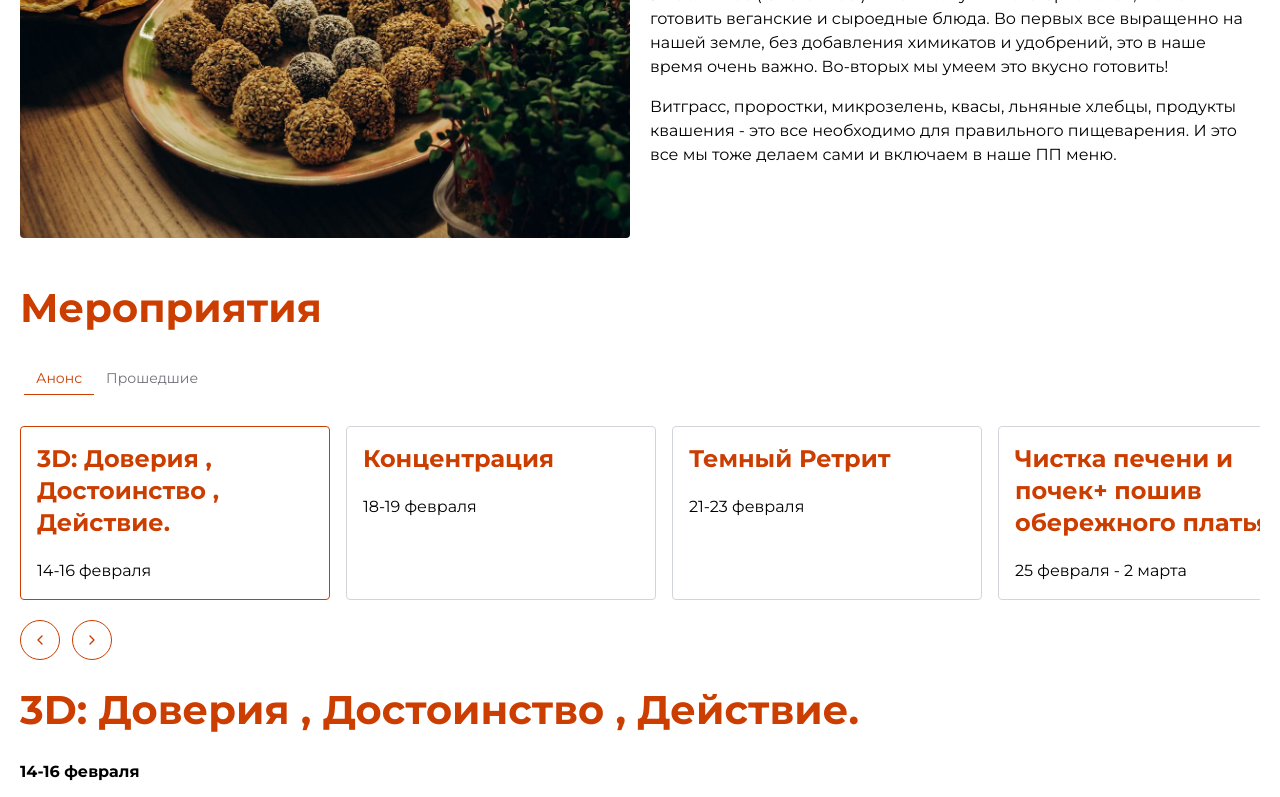
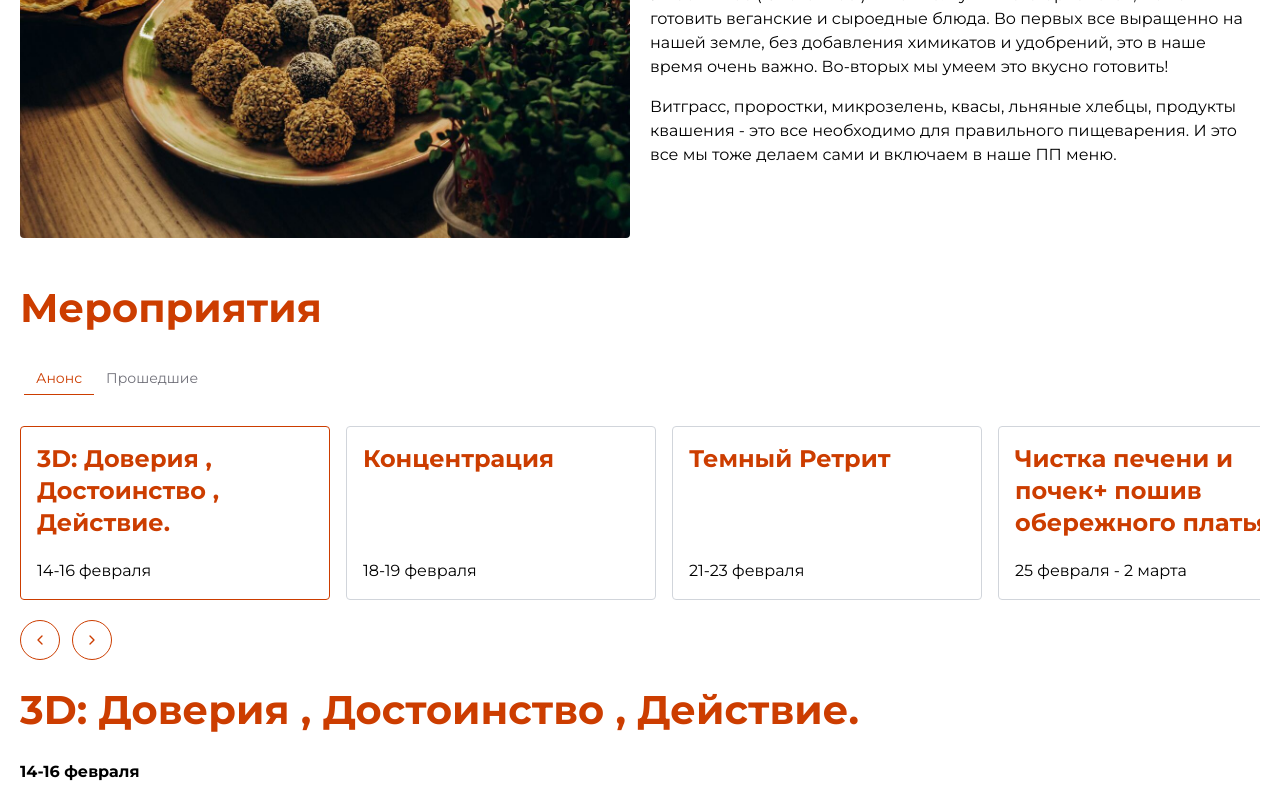
Before and after one commit to SonyaBoris/shavasana, a Next.js app: page / in a window 1280 px wide. Shown: the part 2098-2895 px from the top of the page. Built offline with nearby package versions, Linux system fonts and the light colour scheme.

Commit message:
Add loader, edit kitchens images

```diff
--- a/components/AboutCarousel.jsx
+++ b/components/AboutCarousel.jsx
@@ -4,7 +4,7 @@ import { useState, useEffect, useMemo } from 'react'
 import { Carousel, CarouselContent, CarouselItem } from "@/components/ui/carousel"
 import clsx from 'clsx'
 import { Button } from './ui/button'
-import { ChevronLeft, ChevronRight, Images } from 'lucide-react';
+import { ChevronLeft, ChevronRight } from 'lucide-react';
 import Image from 'next/image'
 
 const AboutCarousel = () => {
@@ -67,7 +67,7 @@ const AboutCarousel = () => {
     {
       id: 4,
       text: "Кухня-столовая очень большая. Тут очень уютно. Здесь можно проводить лекции, мастер классы, сидя на огромном диване. Можно просто подключиться к проводному интернету и работать на хорошей скорости. Здесь много музыкальных инструментов: пианино, укулеле, барабан, глюкофон, поющие чаши.",
-      images: ["/images/bath1.jpg", "/images/bath2.jpg", "/images/bath1.jpg"],
+      images: ["/images/kitchen1.jpg", "/images/kitchen2.jpg", "/images/kitchen3.jpg"],
     }
   ]
 
--- a/components/EventAnons.jsx
+++ b/components/EventAnons.jsx
@@ -63,14 +63,6 @@ const EventAnons = () => {
       desc: "Такого полезного и приятного отдыха вы еще не пробовали! А вы знаете , что в этот период как раз самое благоприятное время для очищения печени?",
       about: "За эти 5 дней детокса каждая участница успеет сшить себе обережное платье из натуральной ткани по своим мерам",
       plan: ["Медитациями убираем негатив из нашей ауры", "Оздоровительными занятиями расшевеливаем свои суставы, улучшаем кровообращение и лимфоток", "Вкусным и полезным питанием наполняем свой организм необходимыми нутриентами", "Много активно двигаемся на свежем воздухе", "Идем в баньку"]
-    },
-    {
-      id: 5,
-      date: "25 февраля - 2 марта",
-      title: "Чистка печени и почек+ пошив обережного платья",
-      desc: "Такого полезного и приятного отдыха вы еще не пробовали! А вы знаете , что в этот период как раз самое благоприятное время для очищения печени?",
-      about: "За эти 5 дней детокса каждая участница успеет сшить себе обережное платье из натуральной ткани по своим мерам",
-      plan: ["Медитациями убираем негатив из нашей ауры", "Оздоровительными занятиями расшевеливаем свои суставы, улучшаем кровообращение и лимфоток", "Вкусным и полезным питанием наполняем свой организм необходимыми нутриентами", "Много активно двигаемся на свежем воздухе", "Идем в баньку"]
     }
   ], []);
 
@@ -81,7 +73,7 @@ const EventAnons = () => {
           {events.map(event => (
             <CarouselItem
               key={event.id}
-              className={`lg:basis-1/4 md:basis-1/3 basis-1/2 mx-2 p-4 border rounded cursor-pointer ${selectedEvent?.id === event.id ? 'border-[var(--accent-color)]' : 'border-gray-300'}`}
+              className={`lg:basis-1/4 md:basis-1/3 basis-1/2 mx-2 p-4 border rounded cursor-pointer flex flex-col justify-between ${selectedEvent?.id === event.id ? 'border-[var(--accent-color)]' : 'border-gray-300'}`}
               onClick={() => handleSelectEvent(event)}
             >
               <h2 className='md:text-2xl text-base'>{event.title}</h2>
--- a/components/EventPast.jsx
+++ b/components/EventPast.jsx
@@ -5,12 +5,17 @@ import { Carousel, CarouselContent, CarouselItem } from "@/components/ui/carouse
 import { Button } from './ui/button';
 import { ChevronLeft, ChevronRight } from 'lucide-react';
 import Image from 'next/image';
+import Loader from './Loader';
 
 export const EventPast = () => {
+  const [loaded, setLoaded] = useState(false);
 
   const MemoizedCarouselItem = React.memo(({ img }) => (
-    <CarouselItem key={img.id} className="md:basis-1/3 basis">
-      <Image src={img.link} width={400} height={600} alt='img'  />
+    <CarouselItem key={img.id} className="relative md:basis-1/3 basis">
+      {!loaded && (
+        <Loader />
+      )}
+      <Image src={img.link} width={400} height={600} alt='img' onLoadingComplete={() => setLoaded(true)} className={`transition-opacity duration-500 ${loaded ? 'opacity-100' : 'opacity-0'}`} />
     </CarouselItem>
   ));
 
--- /dev/null
+++ b/components/Loader.jsx
@@ -0,0 +1,9 @@
+const Loader = () => {
+  return (
+    <div className="absolute top-1/2 left-1/2 transform -translate-x-1/2 -translate-y-1/2 flex justify-center items-center z-10">
+      <div className="w-12 h-12 border-4 border-t-4 border-white border-opacity-30 border-t-[var(--accent-color)] rounded-full animate-spin"></div>
+    </div>
+  );
+}
+
+export default Loader;
```
